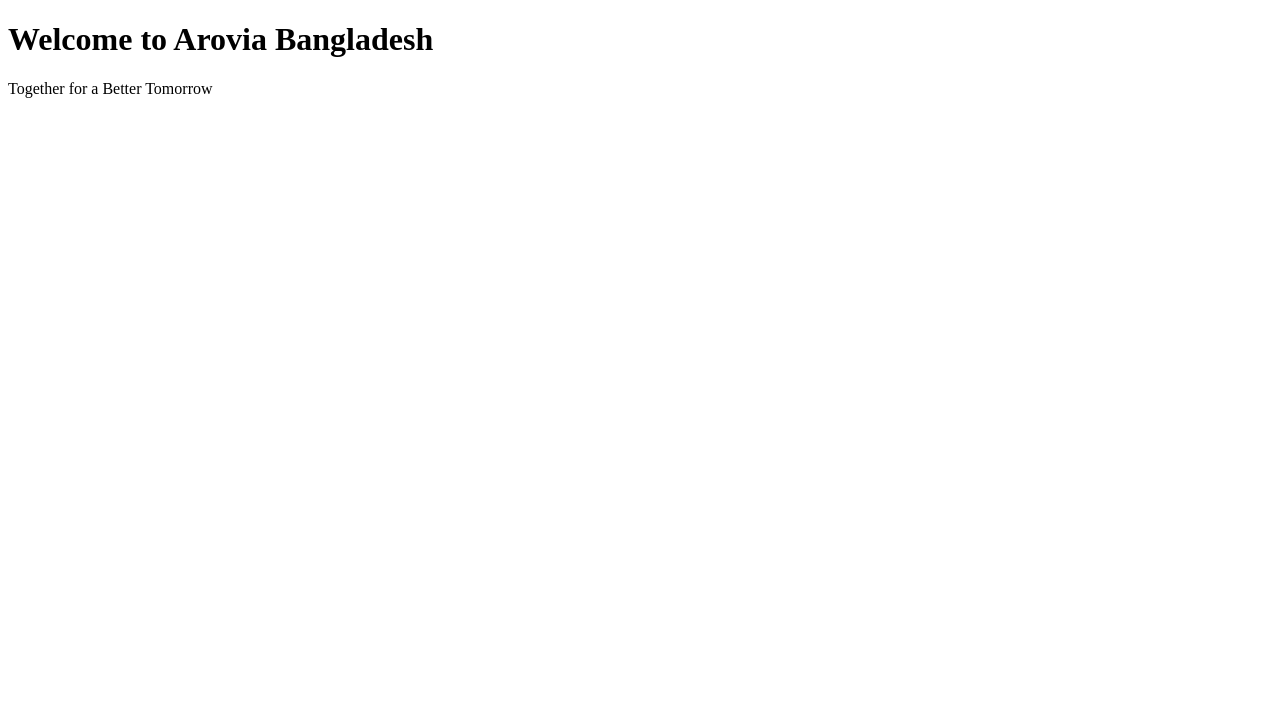
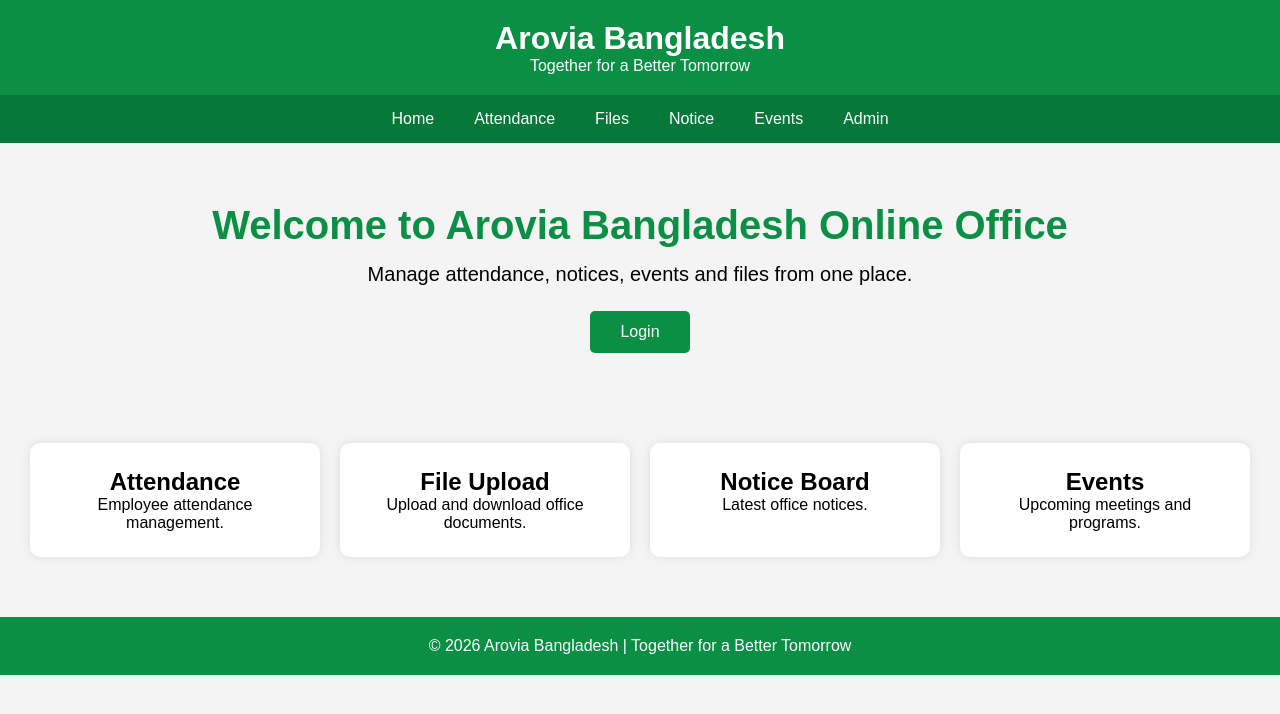
Before and after one commit to shoayeebhasan640-pixel/Arovia-Bangladesh-, a plain HTML site: page index.html in a window 1280 px wide. Drawn offline with Linux system fonts and the light colour scheme.

Commit message:
Update index.html

```diff
--- a/index.html
+++ b/index.html
@@ -1,12 +1,146 @@
 <!DOCTYPE html>
 <html lang="en">
 <head>
-    <meta charset="UTF-8">
-    <meta name="viewport" content="width=device-width, initial-scale=1.0">
-    <title>Arovia Bangladesh Online Office</title>
+<meta charset="UTF-8">
+<meta name="viewport" content="width=device-width, initial-scale=1.0">
+<title>Arovia Bangladesh Online Office</title>
+
+<style>
+*{
+margin:0;
+padding:0;
+box-sizing:border-box;
+font-family:Arial,sans-serif;
+}
+
+body{
+background:#f4f4f4;
+}
+
+header{
+background:#0b8f45;
+color:white;
+padding:20px;
+text-align:center;
+}
+
+nav{
+background:#06783a;
+display:flex;
+justify-content:center;
+flex-wrap:wrap;
+}
+
+nav a{
+color:white;
+text-decoration:none;
+padding:15px 20px;
+}
+
+nav a:hover{
+background:#055d2d;
+}
+
+.hero{
+padding:60px 20px;
+text-align:center;
+}
+
+.hero h1{
+font-size:40px;
+color:#0b8f45;
+}
+
+.hero p{
+font-size:20px;
+margin-top:15px;
+}
+
+.btn{
+display:inline-block;
+margin-top:25px;
+padding:12px 30px;
+background:#0b8f45;
+color:white;
+text-decoration:none;
+border-radius:5px;
+}
+
+.cards{
+display:grid;
+grid-template-columns:repeat(auto-fit,minmax(220px,1fr));
+gap:20px;
+padding:30px;
+}
+
+.card{
+background:white;
+padding:25px;
+border-radius:10px;
+text-align:center;
+box-shadow:0 0 10px rgba(0,0,0,.1);
+}
+
+footer{
+background:#0b8f45;
+color:white;
+text-align:center;
+padding:20px;
+margin-top:30px;
+}
+</style>
+
 </head>
 <body>
-    <h1>Welcome to Arovia Bangladesh</h1>
-    <p>Together for a Better Tomorrow</p>
+
+<header>
+<h1>Arovia Bangladesh</h1>
+<p>Together for a Better Tomorrow</p>
+</header>
+
+<nav>
+<a href="#">Home</a>
+<a href="#">Attendance</a>
+<a href="#">Files</a>
+<a href="#">Notice</a>
+<a href="#">Events</a>
+<a href="#">Admin</a>
+</nav>
+
+<section class="hero">
+<h1>Welcome to Arovia Bangladesh Online Office</h1>
+<p>Manage attendance, notices, events and files from one place.</p>
+
+<a class="btn" href="#">Login</a>
+</section>
+
+<section class="cards">
+
+<div class="card">
+<h2>Attendance</h2>
+<p>Employee attendance management.</p>
+</div>
+
+<div class="card">
+<h2>File Upload</h2>
+<p>Upload and download office documents.</p>
+</div>
+
+<div class="card">
+<h2>Notice Board</h2>
+<p>Latest office notices.</p>
+</div>
+
+<div class="card">
+<h2>Events</h2>
+<p>Upcoming meetings and programs.</p>
+</div>
+
+</section>
+
+<footer>
+© 2026 Arovia Bangladesh | Together for a Better Tomorrow
+</footer>
+
 </body>
 </html>
```
